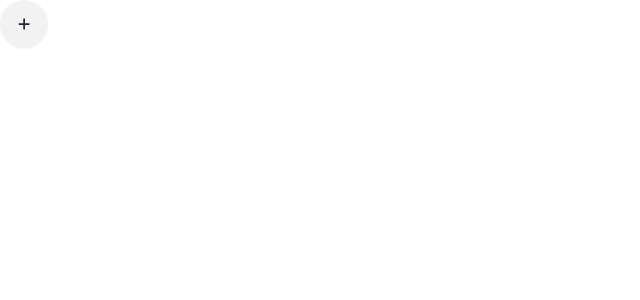
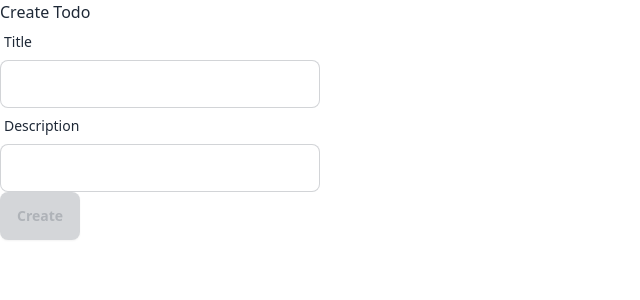
Before and after one commit to allan-corriere/wetalk-todo, an Angular app in the folder todo-frontend/: page /create in a window 1280 px wide. Before the commit this address led to /. Shown: the top 300 px of the page, without its empty margins (0-640 px from the left). Built offline with nearby package versions, Linux system fonts and the light colour scheme.

Commit message:
Clean up a bit

```diff
--- a/todo-frontend/src/app/app.component.html
+++ b/todo-frontend/src/app/app.component.html
@@ -1,4 +1 @@
 <router-outlet></router-outlet>
-<button class="btn btn-circle">
-  <fa-icon [icon]="faPlus"></fa-icon>
-</button>
--- a/todo-frontend/src/app/app.routes.ts
+++ b/todo-frontend/src/app/app.routes.ts
@@ -5,6 +5,6 @@ import { TodoEdit } from './todo/edit/todo-edit.component';
 
 export const routes: Routes = [
   { path: '', component: TodosComponent },
-  { path: 'todo/create', component: TodoCreate },
-  { path: 'todo/edit/:uuid', component: TodoEdit },
+  { path: 'create', component: TodoCreate },
+  { path: 'edit/:uuid', component: TodoEdit },
 ];
--- a/todo-frontend/src/app/todo/create/todo-create.component.ts
+++ b/todo-frontend/src/app/todo/create/todo-create.component.ts
@@ -6,7 +6,7 @@ import {
   Validators,
 } from '@angular/forms';
 import { TodoService } from '../../../services/todo.service';
-import { CreateTodoDto } from '../../dto/create-todo.dto';
+import { CreateTodoDto } from '../../../dto/create-todo.dto';
 
 @Component({
   standalone: true,
--- a/todo-frontend/src/app/todo/edit/todo-edit.component.ts
+++ b/todo-frontend/src/app/todo/edit/todo-edit.component.ts
@@ -10,11 +10,11 @@ import {
   ReactiveFormsModule,
   Validators,
 } from '@angular/forms';
-import { UpdateTodoDto } from '../../dto/update-todo.dto';
+import { UpdateTodoDto } from '../../../dto/update-todo.dto';
 
 @Component({
   standalone: true,
-  imports: [ReactiveFormsModule, AsyncPipe],
+  imports: [ReactiveFormsModule],
   templateUrl: './todo-edit.component.html',
 })
 export class TodoEdit {
--- a/todo-frontend/src/services/todo.service.ts
+++ b/todo-frontend/src/services/todo.service.ts
@@ -1,7 +1,7 @@
 import { HttpClient } from '@angular/common/http';
 import { Injectable } from '@angular/core';
 import { Todo } from '../entities/todo.entity';
-import { CreateTodoDto } from '../app/dto/create-todo.dto';
+import { CreateTodoDto } from '../dto/create-todo.dto';
 import { Observable } from 'rxjs';
 
 @Injectable({
```
Also changed, not shown: todo-frontend/src/dto/create-todo.dto.ts (renamed from todo-frontend/src/app/dto/create-todo.dto.ts), todo-frontend/src/dto/update-todo.dto.ts (renamed from todo-frontend/src/app/dto/update-todo.dto.ts).
